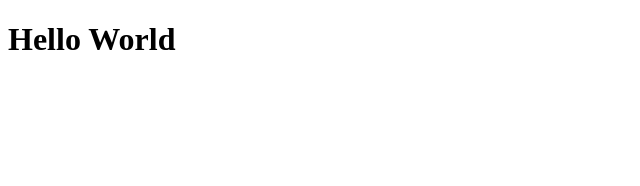
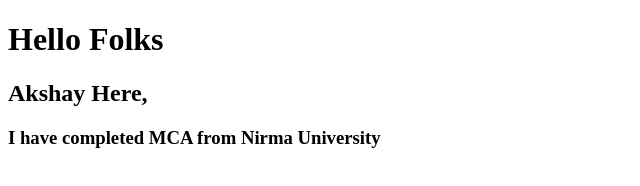
Before and after one commit to ramnaniakshay/AkshayRamnani-Portfolio, a plain HTML site: page Index.html in a window 1280 px wide. Shown: the whole page, without its empty margins (0-640 px from the left). Drawn offline with Linux system fonts and the light colour scheme.

Commit message:
feat: few more information about me

```diff
--- a/Index.html
+++ b/Index.html
@@ -3,6 +3,8 @@
 <head>
 </head>
 <body>
-    <h1>Hello World</h1>
+    <h1>Hello Folks</h1>
+    <h2>Akshay Here,</h2>
+    <h3>I have completed MCA from Nirma University</h3>
 </body>
 </html>
```
